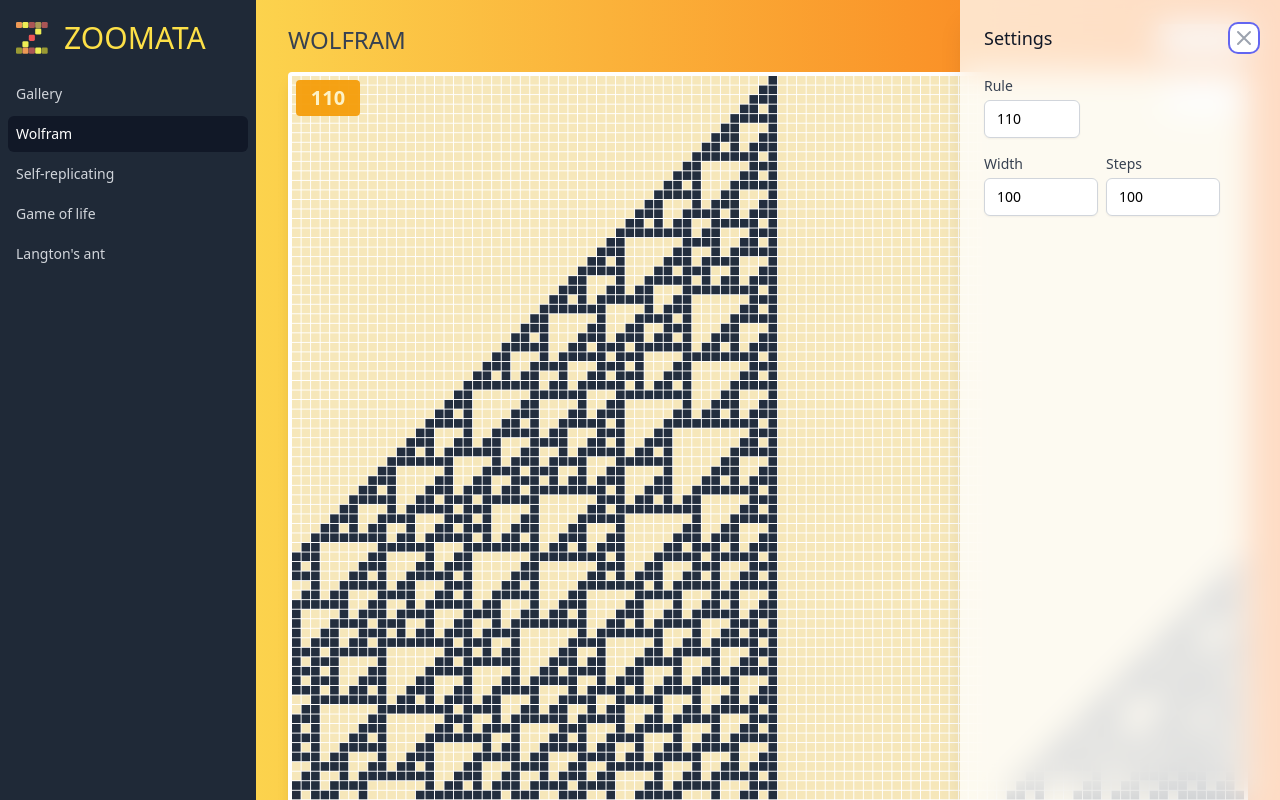
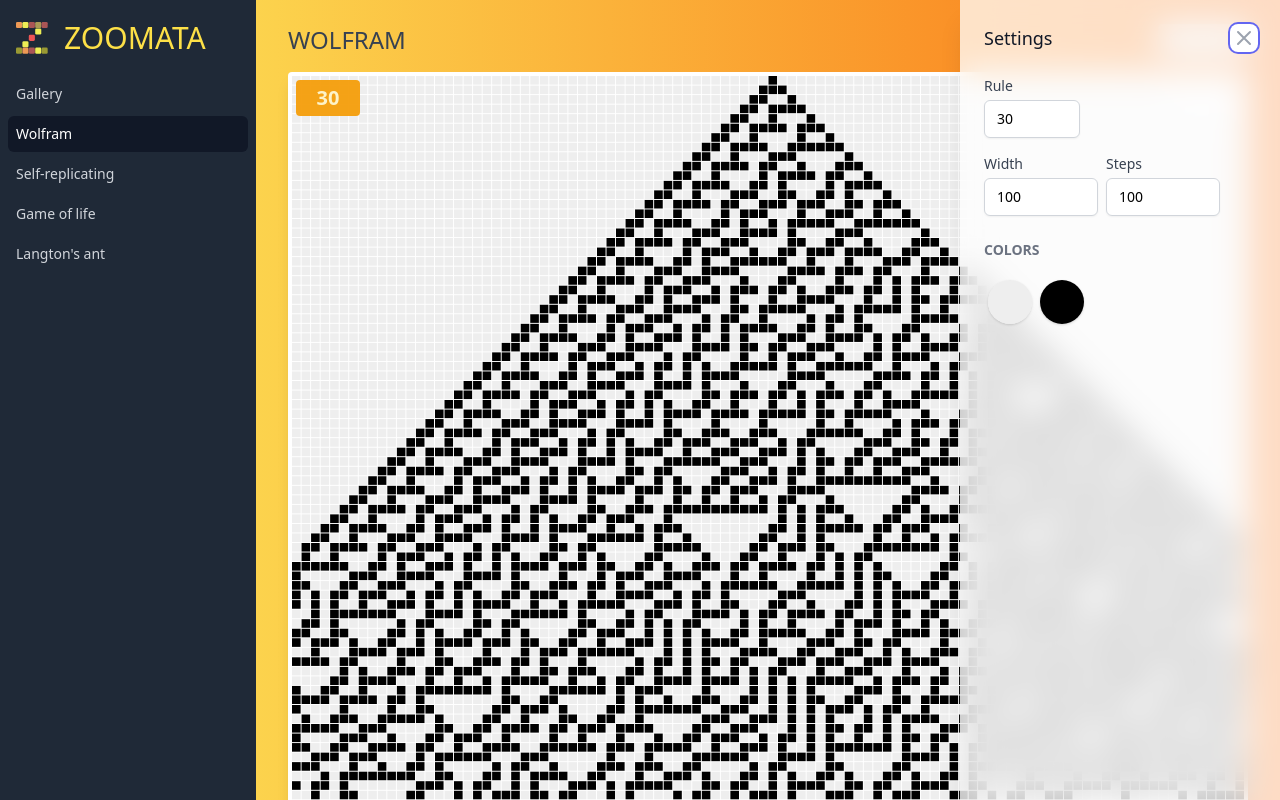
Before and after one commit to undo76/zoomata, a Next.js app: page /wolfram in a window 1280 px wide. Both pictures are taken after a click on the button "Settings". Built offline with nearby package versions, Linux system fonts and the light colour scheme; a web font is replaced by a local one.

Commit message:
Color picker

```diff
--- a/components/Grid2dWorldAutomataPage.tsx
+++ b/components/Grid2dWorldAutomataPage.tsx
@@ -27,7 +27,7 @@ export const Grid2dWorldAutomataPage: React.FC<GridWorld2dAutomataPageProps> = (
   initFn,
   rule,
   initialDelay = 50,
-  initialColorMapping = ["#ddd", "#2d0000"],
+  initialColorMapping = ["#dddddd", "#2d0000"],
 }) => {
   const [delay, setDelay] = useState(initialDelay);
   const [colorMapping, setColorMapping] = useState(() => initialColorMapping);
@@ -82,6 +82,8 @@ export const Grid2dWorldAutomataPage: React.FC<GridWorld2dAutomataPageProps> = (
         setWorld={setWorld}
         delay={delay}
         setDelay={setDelay}
+        colorMapping={colorMapping}
+        setColorMapping={setColorMapping}
       />
     </PageLayout>
   );
--- a/components/Grid2dWorldAutomataSettings.tsx
+++ b/components/Grid2dWorldAutomataSettings.tsx
@@ -1,7 +1,9 @@
 import React, { Dispatch, SetStateAction } from "react";
 import { Grid2dWorld } from "../libs/grid2d-world";
 import { SettingsPanel } from "./SettingsPanel";
-import { InputField } from "./InputField";
+import { defaultInputClassName, InputField } from "./InputField";
+import classNames from "../libs/class-names";
+import { ColorMap } from "./GridCanvas";
 
 export interface Grid2dWorldAutomataSettingsProps {
   open: boolean;
@@ -10,10 +12,27 @@ export interface Grid2dWorldAutomataSettingsProps {
   setWorld: Dispatch<SetStateAction<Grid2dWorld>>;
   delay: number;
   setDelay: Dispatch<SetStateAction<number>>;
+  colorMapping: ColorMap;
+  setColorMapping: Dispatch<SetStateAction<ColorMap>>;
 }
 
 export const Grid2dWorldAutomataSettings: React.FC<Grid2dWorldAutomataSettingsProps> = React.memo(
-  ({ delay, open, setDelay, setOpen, setWorld, world: { height, width } }) => {
+  ({
+    delay,
+    open,
+    setDelay,
+    setOpen,
+    setWorld,
+    world: { height, width },
+    colorMapping,
+    setColorMapping,
+  }) => {
+    const setColor = (idx: number, value: string) => {
+      setColorMapping((cm: ColorMap) => {
+        (cm = [...cm])[idx] = value;
+        return cm;
+      });
+    };
     return (
       <SettingsPanel title="Settings" open={open} setOpen={setOpen}>
         <div className="flex flex-col space-y-4">
@@ -71,6 +90,27 @@ export const Grid2dWorldAutomataSettings: React.FC<Grid2dWorldAutomataSettingsPr
               />
             </InputField>
           </div>
+          <div>
+            <h4 className="mt-2 uppercase font-semibold text-sm text-gray-500">
+              Colors
+            </h4>
+          </div>
+          <div className="flex flex-wrap">
+            {colorMapping.map((c, idx) => (
+              <div
+                key={idx}
+                className="w-11 h-11 rounded-full overflow-hidden border-opacity-30 m-1 shadow"
+              >
+                <input
+                  type="color"
+                  name={`color-${idx}`}
+                  className={classNames(" w-16 h-16 -m-2.5")}
+                  onChange={(ev) => setColor(idx, ev.target.value)}
+                  value={colorMapping[idx]}
+                />
+              </div>
+            ))}
+          </div>
         </div>
       </SettingsPanel>
     );
--- a/components/GridCanvas.tsx
+++ b/components/GridCanvas.tsx
@@ -1,9 +1,7 @@
 import React, { MouseEvent, useEffect, useRef } from "react";
 import { Cell2d } from "../libs/grid2d-world";
 
-export interface ColorMap {
-  [state: number]: string | CanvasGradient | CanvasPattern;
-}
+export type ColorMap = string[];
 
 export type DrawCell = (
   ctx: CanvasRenderingContext2D,
--- a/components/InputField.tsx
+++ b/components/InputField.tsx
@@ -19,19 +19,19 @@ export const InputField: React.FC<{
   id = name,
   labelClassName = defaultLabelClassName,
   inputWrapperClassName = defaultInputWrapperClassName,
-  inputClassName = defaultInputClassName,
   children,
 }) => {
+  const child = React.Children.only(children);
   return (
     <div>
       <label htmlFor={id} className={labelClassName}>
         {label}
       </label>
       <div className={inputWrapperClassName}>
-        {React.cloneElement(React.Children.only(children), {
+        {React.cloneElement(child, {
           id,
           name,
-          className: inputClassName,
+          className: child.props.className || defaultInputClassName,
         })}
       </div>
     </div>
--- a/components/WolframAutomataForm.tsx
+++ /dev/null
@@ -1,72 +0,0 @@
-import { InputField } from "./InputField";
-import React from "react";
-
-interface FormState {
-  rule: number;
-  width: number;
-  steps: number;
-}
-
-interface WolframAutomataFormProps {
-  state: FormState;
-  setState: (s: FormState) => void;
-}
-
-export const WolframAutomataForm: React.FC<WolframAutomataFormProps> = ({
-  state,
-  setState,
-}) => {
-  return (
-    <div className="flex flex-col space-y-4">
-      <div className="w-24">
-        <InputField label="Rule" name="rule">
-          <input
-            type="number"
-            placeholder="0-255"
-            min={0}
-            max={255}
-            value={state.rule}
-            onChange={(ev) =>
-              setState({
-                ...state,
-                rule: parseInt(ev.target.value, 10) || 0,
-              })
-            }
-          />
-        </InputField>
-      </div>
-      <div className="flex space-x-2 items-center">
-        <InputField label="Width" name="width">
-          <input
-            type="number"
-            placeholder="0-1000"
-            min={1}
-            max={1000}
-            value={state.width}
-            onChange={(ev) =>
-              setState({
-                ...state,
-                width: parseInt(ev.target.value, 10) || 0,
-              })
-            }
-          />
-        </InputField>
-        <InputField label="Steps" name="steps">
-          <input
-            type="number"
-            placeholder="0-1000"
-            min={1}
-            max={1000}
-            value={state.steps}
-            onChange={(ev) =>
-              setState({
-                ...state,
-                steps: parseInt(ev.target.value, 10) || 0,
-              })
-            }
-          />
-        </InputField>
-      </div>
-    </div>
-  );
-};
--- /dev/null
+++ b/components/WolframAutomataSettings.tsx
@@ -0,0 +1,92 @@
+import { defaultInputClassName, InputField } from "./InputField";
+import React, { Dispatch, SetStateAction } from "react";
+import classNames from "../libs/class-names";
+
+interface WolframAutomataFormProps {
+  rule: number;
+  width: number;
+  steps: number;
+  colorMapping: string[];
+  setRule: Dispatch<SetStateAction<number>>;
+  setWidth: Dispatch<SetStateAction<number>>;
+  setSteps: Dispatch<SetStateAction<number>>;
+  setColorMapping: Dispatch<SetStateAction<string[]>>;
+}
+
+export const WolframAutomataSettings: React.FC<WolframAutomataFormProps> = ({
+  rule,
+  width,
+  steps,
+  colorMapping,
+  setRule,
+  setWidth,
+  setSteps,
+  setColorMapping,
+}) => {
+  const setColor = (idx: number, value: string) => {
+    setColorMapping((cm: string[]) => {
+      (cm = [...cm])[idx] = value;
+      return cm;
+    });
+  };
+
+  return (
+    <div className="flex flex-col space-y-4">
+      <div className="w-24">
+        <InputField label="Rule" name="rule">
+          <input
+            type="number"
+            placeholder="0-255"
+            min={0}
+            max={255}
+            value={rule}
+            onChange={(ev) => setRule(parseInt(ev.target.value, 10) || 0)}
+          />
+        </InputField>
+      </div>
+      <div className="flex space-x-2 items-center">
+        <InputField label="Width" name="width">
+          <input
+            type="number"
+            placeholder="0-1000"
+            min={1}
+            max={1000}
+            value={width}
+            onChange={(ev) => setWidth(parseInt(ev.target.value, 10) || 0)}
+          />
+        </InputField>
+        <InputField label="Steps" name="steps">
+          <input
+            type="number"
+            placeholder="0-1000"
+            min={1}
+            max={1000}
+            value={steps}
+            onChange={(ev) => setSteps(parseInt(ev.target.value, 10) || 0)}
+          />
+        </InputField>
+      </div>
+      <div>
+        <h4 className="mt-2 uppercase font-semibold text-sm text-gray-500">
+          Colors
+        </h4>
+      </div>
+      <div className="flex flex-wrap">
+        {colorMapping.map((c, idx) => (
+          <div
+            key={idx}
+            className="w-11 h-11 rounded-full overflow-hidden border-opacity-30 m-1 shadow"
+          >
+            <input
+              type="color"
+              name={`color-${idx}`}
+              className={classNames(" w-16 h-16 -m-2.5")}
+              onChange={(ev) => setColor(idx, ev.target.value)}
+              value={colorMapping[idx]}
+            />
+          </div>
+        ))}
+      </div>
+    </div>
+  );
+};
--- a/pages/langton-ant.tsx
+++ b/pages/langton-ant.tsx
@@ -128,16 +128,16 @@ export default function LangtonAnt() {
         )
       }
       initialColorMapping={[
-        "#ddd",
-        "#222",
-        "#f00",
-        "#f00",
-        "#f00",
-        "#f00",
-        "#f00",
-        "#f00",
-        "#f00",
-        "#f00",
+        "#dddddd",
+        "#222222",
+        "#ff0000",
+        "#ff0000",
+        "#ff0000",
+        "#ff0000",
+        "#ff0000",
+        "#ff0000",
+        "#ff0000",
+        "#ff0000",
       ]}
       rule={langtonAntRule}
     />
--- /dev/null
+++ b/pages/playground.tsx
@@ -0,0 +1,3 @@
+export default function Playground() {
+  return <></>;
+}
--- a/pages/wolfram.tsx
+++ b/pages/wolfram.tsx
@@ -1,19 +1,17 @@
 import { WolframAutomata } from "../components/WolframAutomata";
 import { PageLayout } from "../components/PageLayout";
 import React, { useState } from "react";
-import { WolframAutomataForm } from "../components/WolframAutomataForm";
+import { WolframAutomataSettings } from "../components/WolframAutomataSettings";
 import { SettingsPanel } from "../components/SettingsPanel";
 import { Button } from "../components/Button";
 import { CogIcon } from "@heroicons/react/outline";
 import { WolframControls } from "../components/WolframControls";
 
 export default function Wolfram() {
-  let [state, setState] = useState({
-    rule: 110,
-    width: 100,
-    steps: 100,
-  });
-  const { rule, width, steps } = state;
+  const [rule, setRule] = useState(30);
+  const [width, setWidth] = useState(100);
+  const [steps, setSteps] = useState(100);
+  const [colorMapping, setColorMapping] = useState(["#eeeeee", "#000000"]);
   const [settingsOpen, setSettingsOpen] = useState(false);
   return (
     <PageLayout
@@ -25,24 +23,19 @@ export default function Wolfram() {
       }
     >
       <div className="relative rounded overflow-hidden p-1 shadow-lg bg-white">
-        <WolframAutomata rule={rule} width={width} steps={steps} />
+        <WolframAutomata
+          rule={rule}
+          width={width}
+          steps={steps}
+          colorMapping={colorMapping}
+        />
         <div className="absolute top-2 left-2 right-2">
           <WolframControls
             rule={rule}
             minRule={0}
             maxRule={255}
-            onPrevious={() =>
-              setState(({ rule, ...state }) => ({
-                ...state,
-                rule: rule - 1,
-              }))
-            }
-            onNext={() =>
-              setState(({ rule, ...state }) => ({
-                ...state,
-                rule: rule + 1,
-              }))
-            }
+            onPrevious={() => setRule((rule) => rule - 1)}
+            onNext={() => setRule((rule) => rule + 1)}
           />
         </div>
       </div>
@@ -51,7 +44,16 @@ export default function Wolfram() {
         open={settingsOpen}
         setOpen={setSettingsOpen}
       >
-        <WolframAutomataForm state={state} setState={setState} />
+        <WolframAutomataSettings
+          rule={rule}
+          width={width}
+          steps={steps}
+          colorMapping={colorMapping}
+          setRule={setRule}
+          setWidth={setWidth}
+          setSteps={setSteps}
+          setColorMapping={setColorMapping}
+        />
       </SettingsPanel>
     </PageLayout>
   );
```
